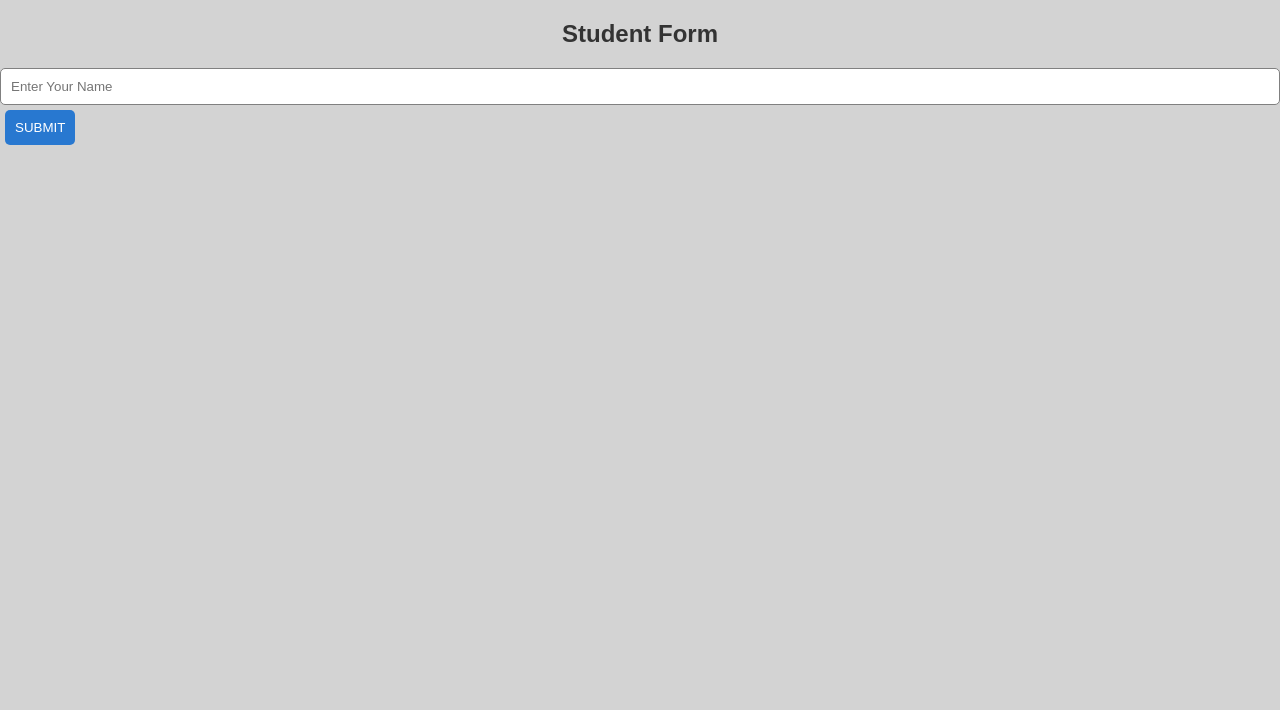
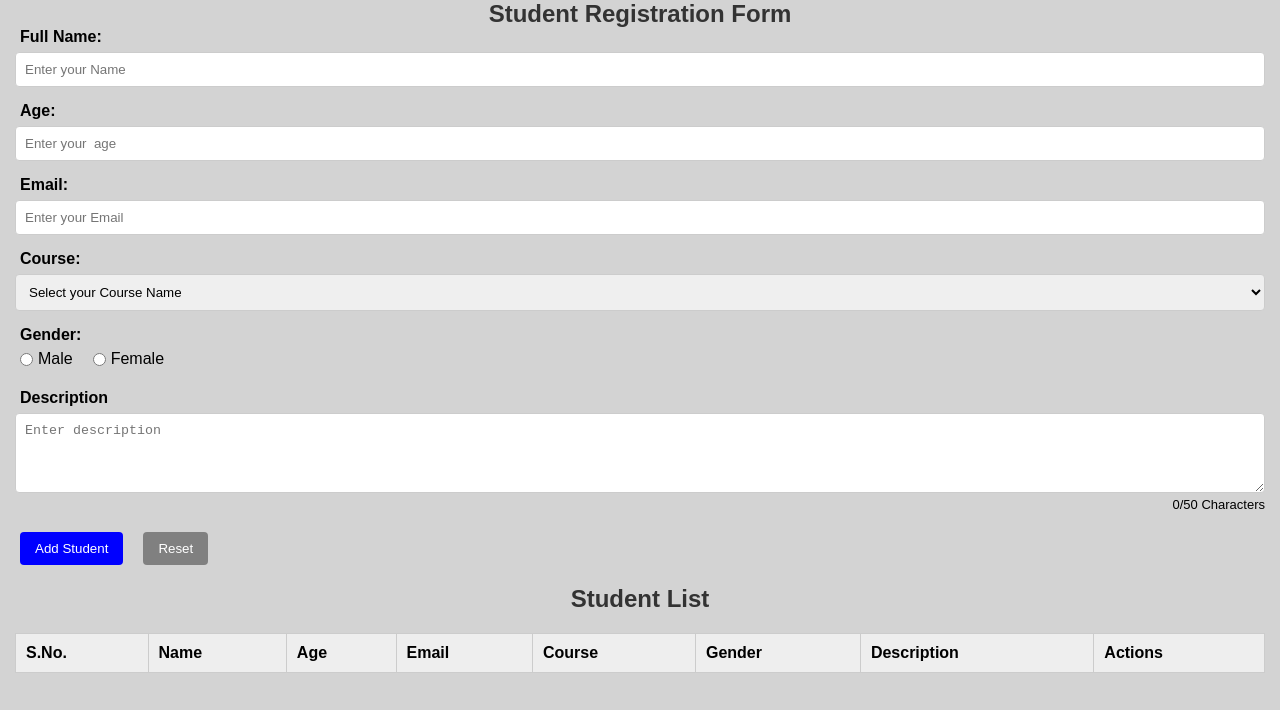
Before and after one commit to kashifSaifi0786/student-react-tutorial, a React (Create React App) app: page / in a window 1280 px wide. Shown: the top 710 px of the page. Built offline with nearby package versions, Linux system fonts and the light colour scheme.

Commit message:
Add form validation practice

```diff
--- a/src/App.js
+++ b/src/App.js
@@ -1,4 +1,4 @@
-// import "./Styles/App.css";
+import "./Styles/App.css";
 import Day2a from "./Components/Day2a";
 import Day2b from "./Components/Day2b";
 import Product from "./Components/Day3a";
@@ -28,6 +28,8 @@ import Character from "./Components/Character.jsx";
 import Parent from "./Components/Cp.jsx";
 import Reference from "./Components/UseRef.js";
 import ControlledForm from "./Components/Day11a.jsx";
+import StudentRegistration from "./Components/Day11b.jsx";
+import StudentForm from "./Components/Day11b.jsx";
 
 const App = () => {
   // const products = [
@@ -40,6 +42,7 @@ const App = () => {
 
   return (
     <div>
+      {/* <StudentRegistration /> */}
       {/* <Parent /> */}
       {/* <Character /> */}
       {/* <TwoComponents /> */}
@@ -101,7 +104,9 @@ const App = () => {
 
       {/* {<Reference />} */}
 
-      <ControlledForm />
+      {/* <ControlledForm /> */}
+
+      <StudentForm />
     </div>
   );
 };
--- a/src/Components/Cp.jsx
+++ b/src/Components/Cp.jsx
@@ -19,7 +19,7 @@ const Parent= () => {
 
 const Child=({ onIncrease })=> {
     return (
-        <button onClick={onIncrease}>
+        <button onClick={onIncrease()}>
             Increase
         </button>
     );
--- a/src/Components/Practice2.jsx
+++ b/src/Components/Practice2.jsx
@@ -20,7 +20,7 @@ const ProductCard=({ product, onEdit, onDelete, onSelect })=> {
                 Delete
             </button>
 
-            <button onClick={onSelect(product)}>
+            <button onClick={() => onSelect(product)}>
                 Select Product
             </button>
         </div>
--- a/src/Styles/App.css
+++ b/src/Styles/App.css
@@ -52,4 +52,5 @@
  @import "./Day7a.css";
 @import "./Day8.css" ; */
 /* @import "./Components.css"; */
-@import "./User.css"
+/* @import "./User.css"; */
+@import "./Day11b.css"
--- /dev/null
+++ b/src/Styles/Day11b.css
@@ -0,0 +1,139 @@
+
+/* Main Container */
+.container {
+  width: 700px;
+  margin: 30px auto;
+  padding: 20px;
+  font-family: Arial, sans-serif;
+  border: 1px solid #ccc;
+  border-radius: 8px;
+}
+
+/* Main Heading */
+.container h2:first-child {
+  margin-top: 35px;
+  margin-bottom: 25px;
+  text-align: center;
+  color: #333;
+}
+
+/* Student List Heading */
+.container h2:not(:first-child) {
+  margin-top: 35px;
+  margin-bottom: 20px;
+  text-align: center;
+  color: #333;
+}
+
+/* Form Fields */
+.form-group {
+  margin: 0 15px 15px;
+}
+
+.form-group label {
+  display: block;
+  margin-bottom: 6px;
+  padding-left: 5px;
+  font-weight: bold;
+}
+
+.form-group input,
+.form-group select,
+.form-group textarea {
+  width: 100%;
+  padding: 9px;
+  box-sizing: border-box;
+  border: 1px solid #ccc;
+  border-radius: 4px;
+}
+
+.form-group textarea {
+  height: 80px;
+}
+
+/* Gender Options */
+.options {
+  display: flex;
+  gap: 15px;
+}
+
+.options label {
+  display: flex;
+  align-items: center;
+  gap: 5px;
+  font-weight: normal;
+}
+
+.options input {
+  width: auto;
+}
+
+/* Character Count */
+.count {
+  text-align: right;
+  font-size: 13px;
+}
+
+.warning {
+  color: red;
+  font-size: 13px;
+}
+
+/* Buttons */
+.buttons {
+  display: flex;
+  gap: 10px;
+  margin: 15px;
+}
+
+button {
+  padding: 9px 15px;
+  border: none;
+  border-radius: 4px;
+  color: white;
+  cursor: pointer;
+}
+
+.submit-btn {
+  background: blue;
+}
+
+.reset-btn {
+  background: gray;
+}
+
+.edit-btn {
+  background: green;
+}
+
+.delete-btn {
+  background: red;
+}
+
+/* Student Table */
+.student-table {
+  width: calc(100% - 30px);
+  margin: 20px 15px;
+  border-collapse: collapse;
+}
+
+.student-table th,
+.student-table td {
+  border: 1px solid #ccc;
+  padding: 10px;
+  text-align: left;
+}
+
+.student-table th {
+  background: #eee;
+}
+
+/* Table Buttons */
+.student-table .edit-btn {
+  background: green;
+  margin-right: 5px;
+}
+
+.student-table .delete-btn {
+  background: red;
+}
```
Also changed, not shown: src/Components/Day11c.js (added, +198 -0 lines).
